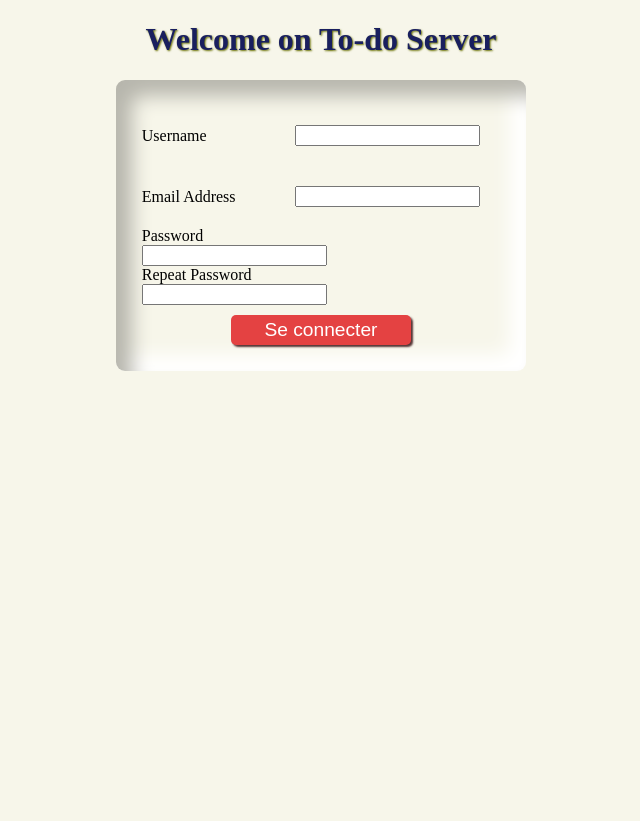
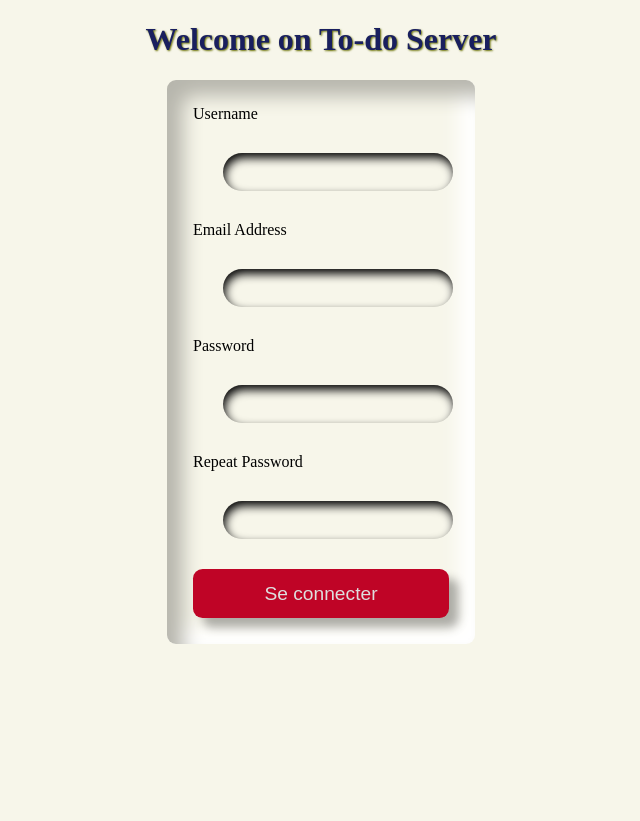
Before and after one commit to bsao17/Flask-React-app, a Flask app: template controllers/templates/login.html in a window 1280 px wide. Shown: the whole page, without its empty margins (319-959 px from the left). Run offline with Flask 3, Linux system fonts and the light colour scheme; the template is opened without the code that fills it: values that come from a table or form of the project are taken from there, others are empty; parts of the project's set-up code (start-up, migrations or seed data) failed here and were passed over; some libraries are stand-ins or nearby versions.

Commit message:
feat: update style form

```diff
--- a/controllers/controller.py
+++ b/controllers/controller.py
@@ -1,13 +1,15 @@
 import os
 
+import MySQLdb.cursors
 import dotenv
 
 from models import *
 
-
+load_dotenv(dotenv_path=".flaskenv")
 app = Flask(__name__)
-load_dotenv(dotenv_path=".flaskenv")
 app.config["SQLALCHEMY_DATABASE_URI"] = os.getenv('SQLALCHEMY_DATABASE_URI')
+login_manager = LoginManager()
+login_manager.init_app(app=app)
 db.init_app(app)
 CORS(app)
 
@@ -24,15 +26,11 @@ class RegistrationForm(Form):
     email = StringField('Email Address', [validators.Length(min=6, max=35)])
     password = PasswordField('Password', [
         validators.data_required(),
-        validators.Length(min=8),
+        validators.Length(min=4),
         validators.equal_to('confirm', message="Passwords must match")
     ])
     confirm = PasswordField('Repeat Password')
     accept_rules = BooleanField('I accept the site rules', [validators.InputRequired()])
-
-
-login_manager = LoginManager()
-login_manager.init_app(app=app)
 
 
 @login_manager.request_loader
@@ -45,14 +43,14 @@ class User(UserMixin):
         self.id = id
 
 
-@app.route('/login', methods=['GET', 'POST'])
-def Login():
+@app.route('/signup', methods=['GET', 'POST'])
+def signup():
     form = RegistrationForm()
     if request.method == 'POST' and form.validate():
-        user = User(request.form['email'])
-        password = User(request.form['password'])
-        print(request.form['email'])
-        login_user(user)
+        username = request.form['username']
+        email = request.form['email']
+        password = request.form['password']
+
         flash('Logged in successfully.')
         return redirect(url_for('profile'))
     return render_template('login.html', form=form)
--- a/controllers/static/css/style.css
+++ b/controllers/static/css/style.css
@@ -4,19 +4,39 @@
 }
 
 #button {
-    width: 50%;
-    margin: auto;
-    height: 30px;
-    background-color: #e44242;
+    position: relative;
+    font-size: 1.2em;
+    padding: 0.7em 1.4em;
+    background-color: #BF0426;
+    text-decoration: none;
     border: none;
-    border-radius: 5px;
-    color: white;
-    box-shadow: #543434 2px 2px 2px;
-    font-size: 1.2rem;
-    margin-top: 10px;
+    border-radius: 0.5em;
+    color: #DEDEDE;
+    box-shadow: 0.5em 0.5em 0.5em rgba(0, 0, 0, 0.3)
 }
 
+#button::before {
+    position: absolute;
+    content: '';
+    height: 0;
+    width: 0;
+    top: 0;
+    left: 0;
+    background: linear-gradient(135deg, rgba(33,33,33,1) 0%, rgba(33,33,33,1) 50%, rgba(150,4,31,1) 50%, rgba(191,4,38,1) 60%);
+    border-radius: 0 0 0.5em 0;
+    box-shadow: 0.2em 0.2em 0.2em rgba(0, 0, 0, 0.3);
+    transition: 0.3s;
+}
 
+#button:hover::before {
+    width: 1.6em;
+    height: 1.6em;
+}
+
+#button:active {
+    box-shadow: 0.2em 0.2em 0.3em rgba(0, 0, 0, 0.3);
+    transform: translate(0.1em, 0.1em);
+}
 
 html, body {
     width: 100%;
@@ -38,7 +58,7 @@ html, body {
 }
 
 .login_form {
-    width: 28%;
+    width: 20%;
     margin: auto;
     padding: 2%;
     border-radius: 9px;
@@ -63,6 +83,16 @@ html, body {
     margin: 0;
 }
 
-#username, #email {
+#username, #email, #password, #confirm {
     margin: 10px;
+    margin: 30px;
+    background: none;
+    border: none;
+    outline: none;
+    max-width: 190px;
+    padding: 10px 20px;
+    font-size: 16px;
+    border-radius: 9999px;
+    box-shadow: inset 2px 5px 10px rgb(5, 5, 5);
+    color: #fff;
 }
--- a/controllers/templates/login.html
+++ b/controllers/templates/login.html
@@ -10,33 +10,32 @@
 <body>
     {% block body %}
     <h1 id="title">Welcome on To-do Server</h1>
-    <form method="post" class="login_form">
+    <form action="users.html" method="POST" class="login_form">
         {{form.crsf_token}}
-    <div id="username_form">
+    <div id="username_wrapper">
         <label>{{form.username.label}}</label>
-        <div id="username">
+        <div id="username_input">
             {{form.username()}}
         </div>
     </div>
-    <div id="email_form">
+    <div id="email_wrapper">
         <label html="email">{{form.email.label}}</label>
-        <div id="email">
+        <div id="email_input">
             {{form.email()}}
         </div>
     </div>
-    <div id="password_form">
+    <div id="password_wrapper">
             <label html="password">{{form.password.label}}</label>
-            <div id="password">
+            <div id="password_input">
                 {{form.password()}}
             </div>
         </div>
-    <div id="confirm_password_form">
+    <div id="confirm_password_wrapper">
                 <label html="confirm">{{form.confirm.label}}</label>
-                <div id="confirm">
+                <div id="confirm_input">
                     {{form.confirm()}}
                 </div>
             </div>
-
         <input id="button" type="submit" value="Se connecter">
     </form>
     {% endblock %}
--- a/models/__init__.py
+++ b/models/__init__.py
@@ -1,5 +1,6 @@
-import mysql.connector
-from mysql.connector import Error
+
+
+from flask_mysqldb import MySQL, cursors
 import os
 from flask_cors import CORS
 from dotenv import load_dotenv
```
